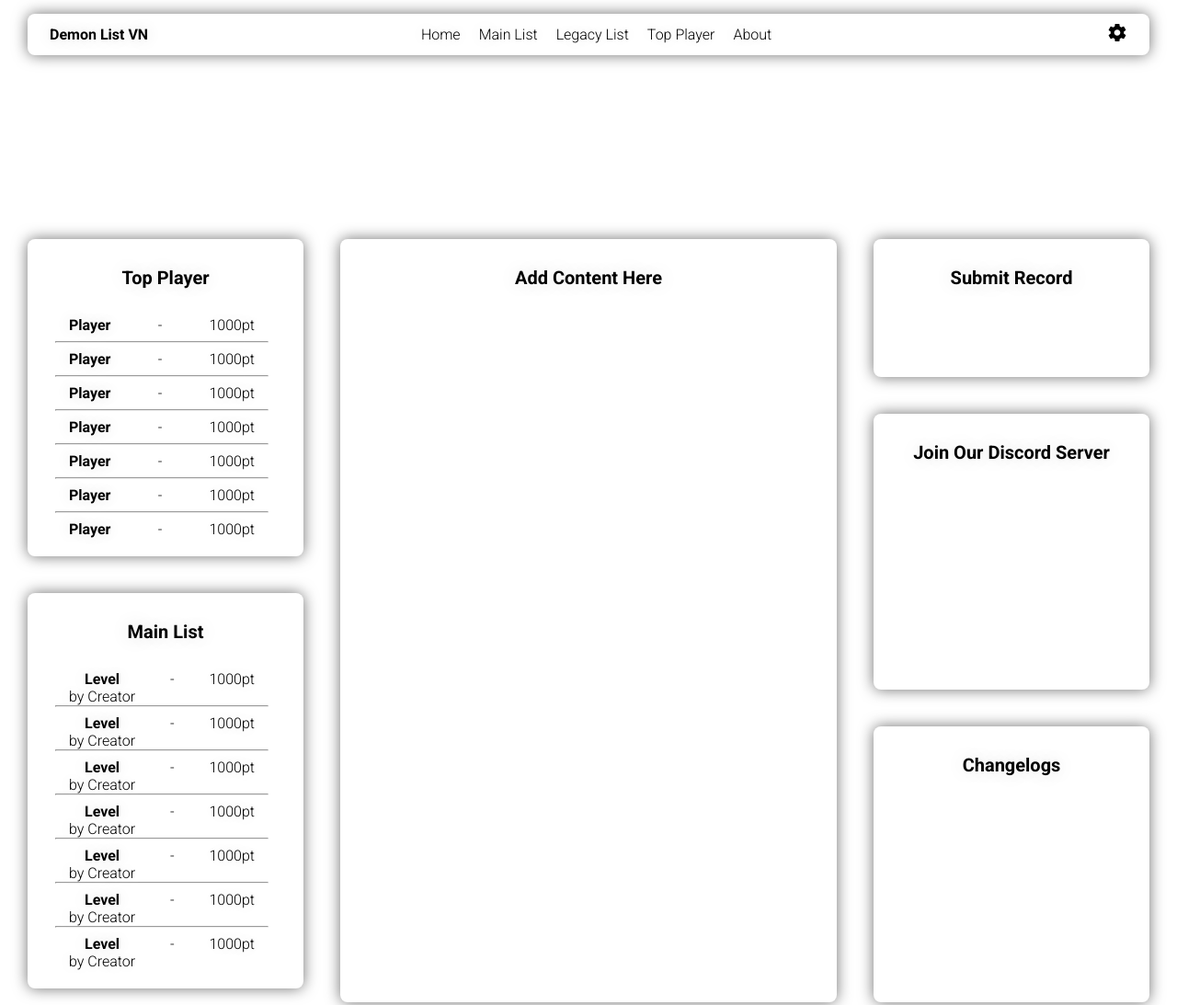
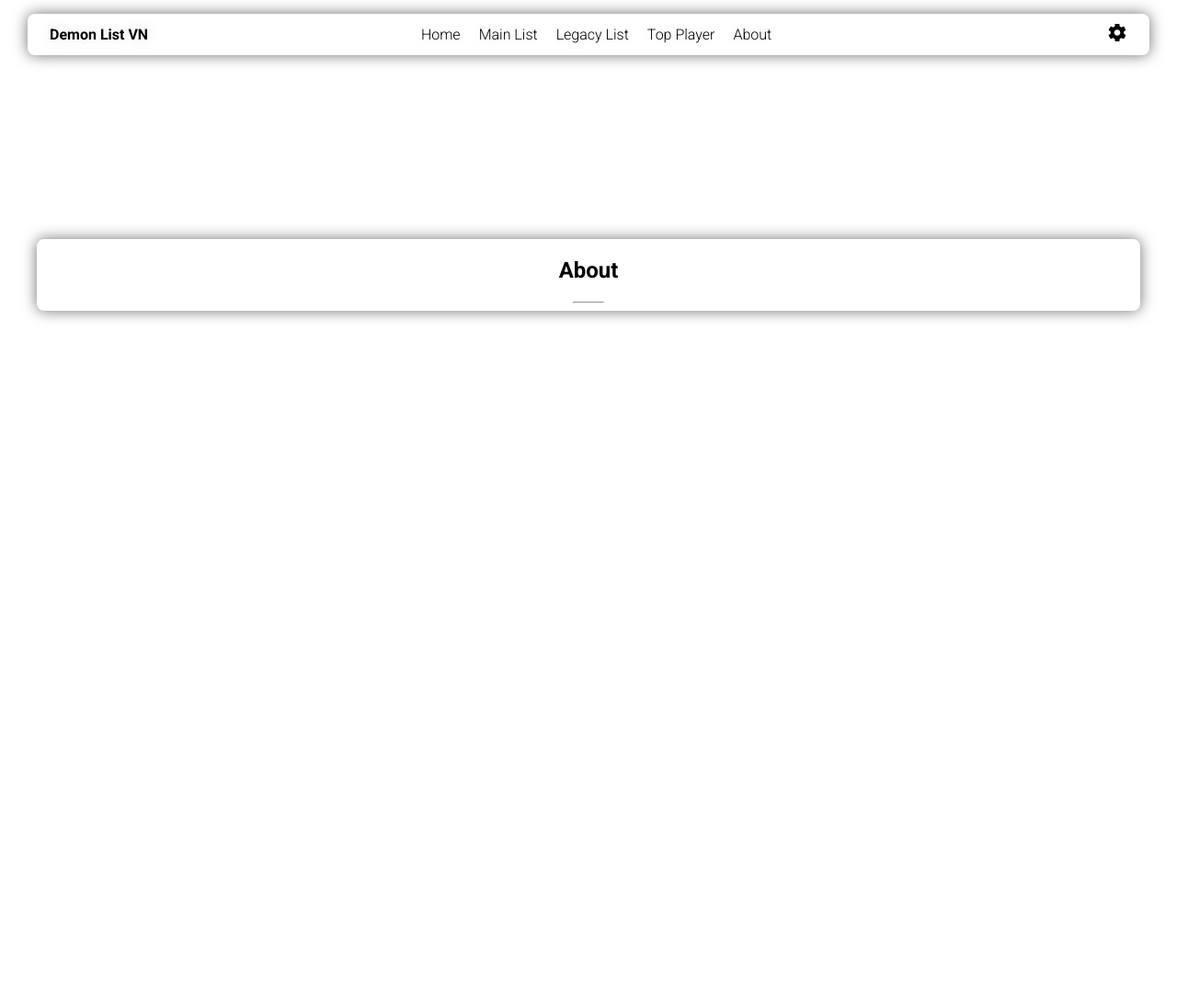
Before and after one commit to NamPE286/RedesignedDemonListVN, a plain HTML site: page about.html in a window 1280 px wide. Shown: the top 1093 px of the page at 92% size. After the commit the page ends 800 px from the top, so only its background shows below. Drawn offline with nearby package versions, Linux system fonts and the light colour scheme.

Commit message:
link submit.html to submit.scss, add submit button

```diff
--- a/about.html
+++ b/about.html
@@ -3,6 +3,7 @@
     <title>GDVN Demon List</title>
     <meta charset="UTF-8">
     <link rel="stylesheet" href="css/style.css">
+    <link rel="stylesheet" href="css/submit.css">
     <link rel="stylesheet" href="https://unpkg.com/aos@next/dist/aos.css">
     <meta name="viewport" content="width=device-width; initial-scale=1.0">
 </head>
@@ -14,7 +15,7 @@
     <div class="navbar" data-aos="fade-down" data-aos-delay="200">
         <a class="navbarTitle" href="index.html"><b>Demon List VN</b></a>
         <ul>
-            <li ><a href="index.html">Home</a></li>
+            <li><a href="index.html">Home</a></li>
             <li><a href="mainlist.html">Main List</a></li>
             <li><a href="legacylist.html">Legacy List</a></li>
             <li><a href="topplayer.html">Top Player</a></li>
@@ -29,63 +30,11 @@
             -->
         </div>
     </div>
-    <div class="content"  data-aos="fade-up" data-aos-duration="1000" data-aos-delay="300">
-        <div class="panel">
-            <div class="topPlayerPanel">
-                <a class="topPlayerPanelTitle" href="topplayer.html"><b>Top Player</b></a>
-                <div class="topPlayerPanelContent">
-                    <div class="topplayer">
-                        <a class="tp"><b>Player</b><br></a><a class="dash">-</a><a class="point">1000pt</a>
-                        <hr></hr>
-                        <a class="tp"><b>Player</b><br></a><a class="dash">-</a><a class="point">1000pt</a>
-                        <hr></hr>
-                        <a class="tp"><b>Player</b><br></a><a class="dash">-</a><a class="point">1000pt</a>
-                        <hr></hr>
-                        <a class="tp"><b>Player</b><br></a><a class="dash">-</a><a class="point">1000pt</a>
-                        <hr></hr>
-                        <a class="tp"><b>Player</b><br></a><a class="dash">-</a><a class="point">1000pt</a>
-                        <hr></hr>
-                        <a class="tp"><b>Player</b><br></a><a class="dash">-</a><a class="point">1000pt</a>
-                        <hr></hr>
-                        <a class="tp"><b>Player</b><br></a><a class="dash">-</a><a class="point">1000pt</a>
-                    </div>
-                </div>
-            </div>
-            <div class="MainListPanel">
-                <a class="MainListPanelTitle" href="mainlist.html"><b>Main List</b></a>
-                <div class="MainListPanelContent">
-                    <div class="mainlist">
-                        <a class="ml"><b>Level</b><br>by Creator<br></a><a class="dash1">-</a><a class="point1">1000pt</a>
-                        <hr></hr>
-                        <a class="ml"><b>Level</b><br>by Creator<br></a><a class="dash1">-</a><a class="point1">1000pt</a>
-                        <hr></hr>
-                        <a class="ml"><b>Level</b><br>by Creator<br></a><a class="dash1">-</a><a class="point1">1000pt</a>
-                        <hr></hr>
-                        <a class="ml"><b>Level</b><br>by Creator<br></a><a class="dash1">-</a><a class="point1">1000pt</a>
-                        <hr></hr>
-                        <a class="ml"><b>Level</b><br>by Creator<br></a><a class="dash1">-</a><a class="point1">1000pt</a>
-                        <hr></hr>
-                        <a class="ml"><b>Level</b><br>by Creator<br></a><a class="dash1">-</a><a class="point1">1000pt</a>
-                        <hr></hr>
-                        <a class="ml"><b>Level</b><br>by Creator<br></a><a class="dash1">-</a><a class="point1">1000pt</a>
-                    </div>
-                </div>
-            </div>
-        </div>
-        <div class="mainpanel">
+    <div data-aos="fade-up" data-aos-duration="1000" data-aos-delay="300">
+        <div class="mainpanel1">
             <div class="topPlay">
-                <a class="topPlayTitle"><b>Add Content Here</b></a>
-            </div>
-        </div>
-        <div class="panel1">
-            <div class="submitPanel">
-                <a class="submitTitle"><b>Submit Record</b></a>
-            </div>
-            <div class="joinDiscordPanel">
-                <a class="joinDiscordPanelTitle"><b>Join Our Discord Server</b></a>
-            </div>
-            <div class="changelogPanel">
-                <a class="changelogPanelTitle"><b>Changelogs</b></a>
+                <h2>About</h2>
+                <hr class="longline"></hr>
             </div>
         </div>
     </div>
--- a/css/style.scss
+++ b/css/style.scss
@@ -254,16 +254,22 @@ hr{
     margin-top: 200px;
 }
 .submitPanel{
+    display: grid;
+    place-items: center;
     text-align: center;
     width: 300px;
-    height: 150px;
+    height: 90px;
     border-radius: 0.5em;
     box-shadow: 0em 0em 1em #707070;
     .submitTitle{
-        display: flex;
-        justify-content: center;
-        padding-top: 30px;
+        width: 50%;
+        border-radius: 0.5em;
+        padding: 10px;
         font-size: 20px;
+        transition: 0.2s;
+    }
+    .submitTitle:hover{
+        background-color: rgb(218, 218, 218);
     }
 }
 .joinDiscordPanel{
--- /dev/null
+++ b/css/submit.scss
@@ -0,0 +1,18 @@
+.mainpanel1{
+    flex-grow: 1;
+    display: flex;
+    flex-direction: column;
+    align-items:center;
+    text-align: center;
+    margin-top: 200px;
+    margin-left: 10px;
+    margin-right: 10px;
+    border-radius: 0.5em;
+    box-shadow: 0em 0em 1em #707070;
+    .topPlayTitle{
+        display: flex;
+        justify-content: center;
+        padding-top: 30px;
+        font-size: 20px;
+    }
+}
```
Also changed, not shown: index.html (+1 -1 lines), legacylist.html (+1 -1 lines), mainlist.html (+1 -1 lines), submit.html (+3 -3 lines), topplayer.html (+1 -1 lines), css/style.css, css/submit.css (added), 2 other files.
